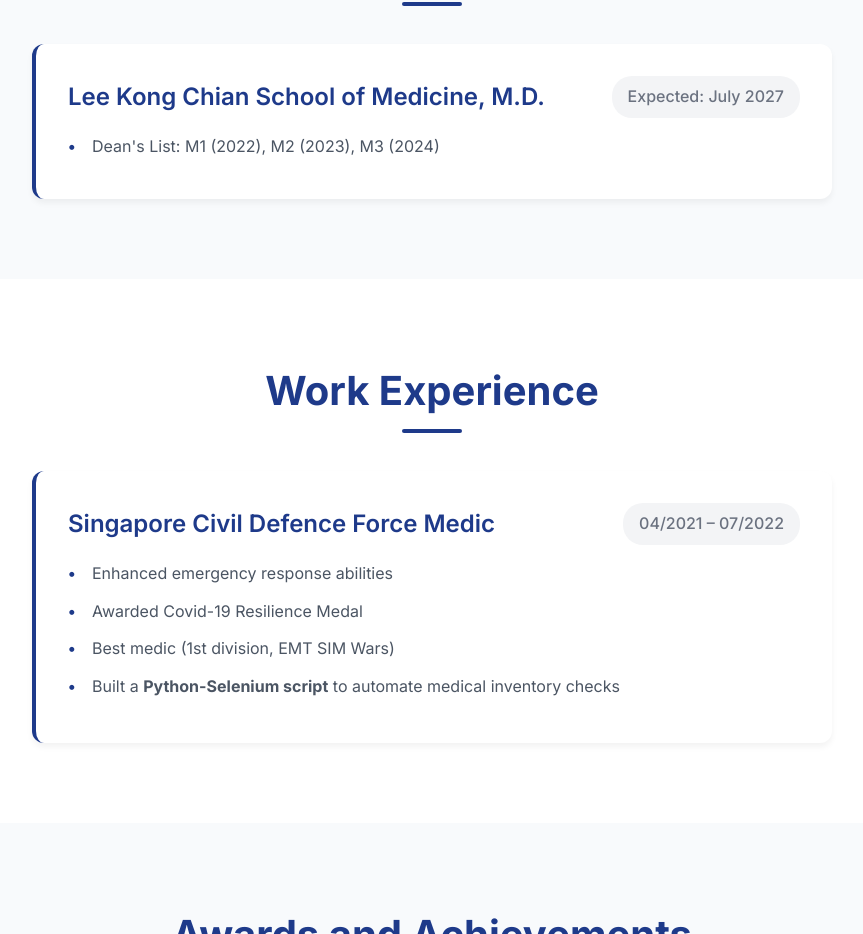
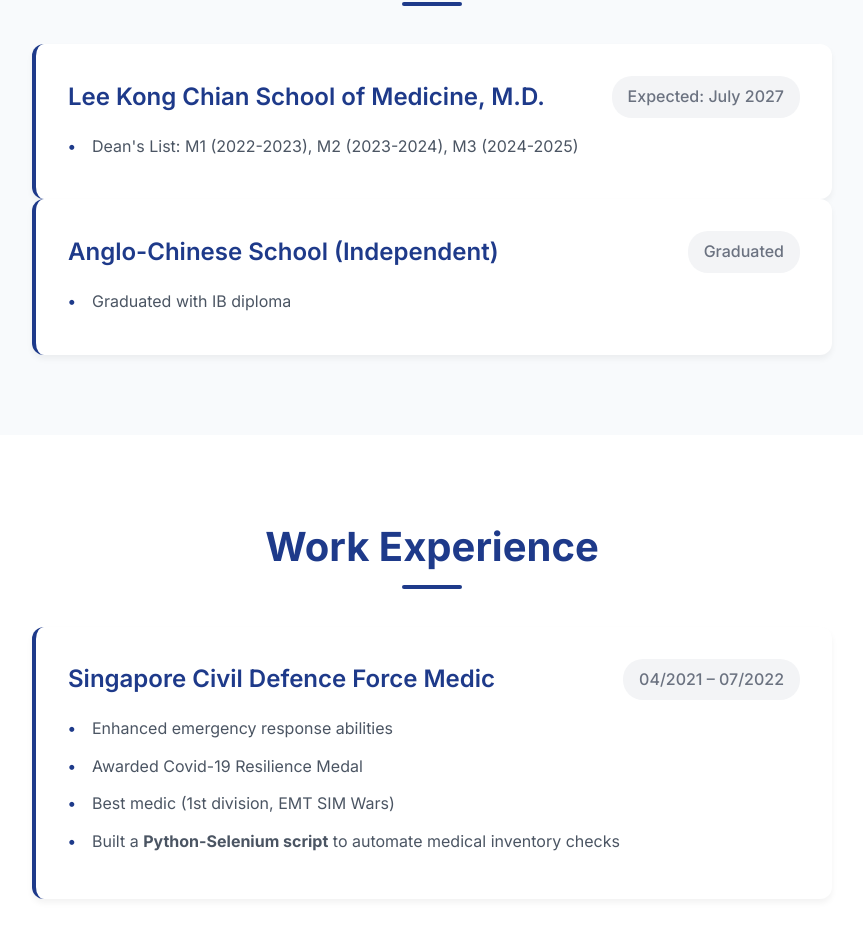
Before and after one commit to noahlimjj/noahcv, a plain HTML site: page index.html in a window 1280 px wide. Shown: the part 1317-2251 px from the top of the page, without its empty margins (208-1071 px from the left). Drawn offline with Linux system fonts and the light colour scheme.

Commit message:
feat: Update education section with Anglo-Chinese School and corrected Dean List years

```diff
--- a/index.html
+++ b/index.html
@@ -87,7 +87,18 @@
                 </div>
                 <div class="education-details">
                     <ul>
-                        <li>Dean's List: M1 (2022), M2 (2023), M3 (2024)</li>
+                        <li>Dean's List: M1 (2022-2023), M2 (2023-2024), M3 (2024-2025)</li>
+                    </ul>
+                </div>
+            </div>
+            <div class="education-item">
+                <div class="education-header">
+                    <h3>Anglo-Chinese School (Independent)</h3>
+                    <span class="education-date">Graduated</span>
+                </div>
+                <div class="education-details">
+                    <ul>
+                        <li>Graduated with IB diploma</li>
                     </ul>
                 </div>
             </div>
@@ -265,7 +276,7 @@
     </div>
 
     <!-- Hidden PDF CV for export -->
-    <div id="pdf-cv" style="display:none;">
+    <div id="pdf-cv">
         <div class="pdf-cv-container">
             <div class="pdf-cv-header">
                 <div class="pdf-cv-name">NOAH LIM TIAN RUN</div>
@@ -284,7 +295,9 @@
                 <div class="pdf-cv-section-title">Education</div>
                 <div class="pdf-cv-section-content">
                     <div class="pdf-cv-edu-title">Lee Kong Chian School of Medicine, M.D (Expected in 07/2027)</div>
-                    <div>Dean’s list, M1 (2022), M2 (2023), M3 (2024)</div>
+                    <div>Dean's list, M1 (2022-2023), M2 (2023-2024), M3 (2024-2025)</div>
+                    <div class="pdf-cv-edu-title">Anglo-Chinese School (Independent)</div>
+                    <div>Graduated with IB diploma</div>
                 </div>
             </div>
             <div class="pdf-cv-section">
```
